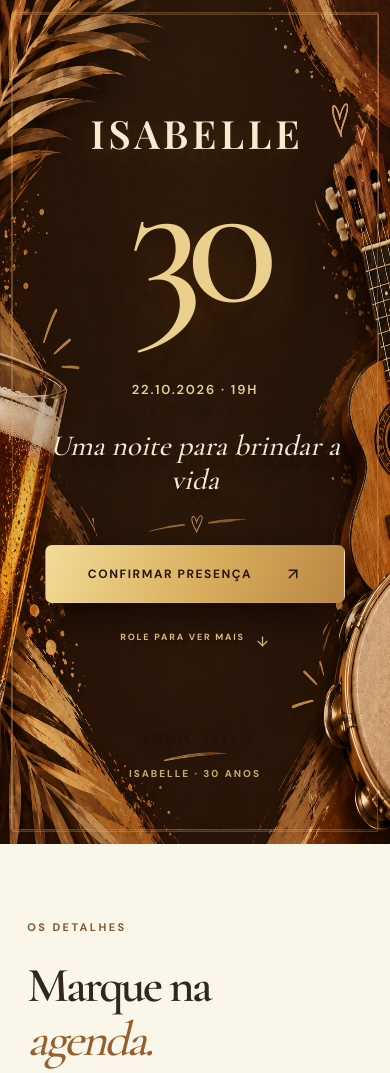
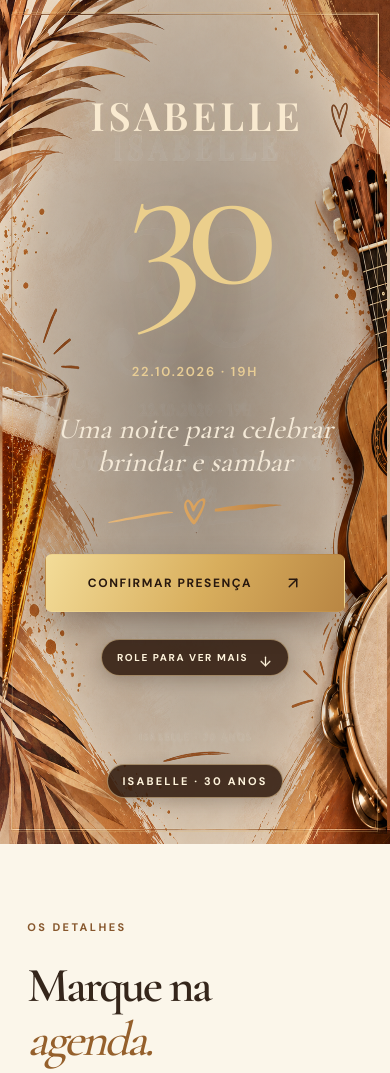
Before and after one commit to FBGdev/convite, a Flask app: page / in a window 390 px wide. Shown: the top 1073 px of the page. Run offline with Flask 3, Linux system fonts and the light colour scheme; parts of the project's set-up code (start-up, migrations or seed data) failed here and were passed over; some libraries are stand-ins or nearby versions.

Commit message:
Improve hero text contrast and update invitation assets

```diff
--- a/static/style.css
+++ b/static/style.css
@@ -257,7 +257,7 @@ td strong{color:#35261b}
 .back-link .ui-icon{font-size:16px}
 
 /* Convite de 30 anos: composição tipográfica sem ilustração. */
-.hero{min-height:100svh;display:flex;flex-direction:column;background:#24160f url('images/fundo.png') center / cover no-repeat}
+.hero{min-height:100svh;display:flex;flex-direction:column;background:#24160f url('images/new-bg.png') center / cover no-repeat}
 .hero:before{background:radial-gradient(ellipse at 50% 45%,rgba(12,6,3,.42),rgba(12,6,3,.18) 58%,transparent 80%)}
 .hero:after{content:'';position:absolute;inset:20px;border:1px solid rgba(224,190,122,.28);pointer-events:none}
 .hero-inner{width:100%;max-width:1000px;min-height:0;flex:1;display:grid;grid-template-columns:1fr;place-items:center;padding:82px 8% 55px}
@@ -267,12 +267,14 @@ td strong{color:#35261b}
 .hero-age{margin:-8px 0 76px;font-family:var(--display);font-size:clamp(190px,31vw,390px);font-weight:500;line-height:.9;letter-spacing:-.085em;color:#ebcf8c;text-shadow:0 12px 55px rgba(199,147,66,.14)}
 .hero-date{display:block;margin:10px 0 0;color:#e8cd95;font-family:var(--body);font-size:clamp(14px,1.5vw,18px);font-weight:600;letter-spacing:.21em;line-height:1.5}
 .hero-tagline{margin:34px 0 0;color:#f4e9d7;font-family:var(--display);font-size:clamp(27px,3.2vw,42px);font-style:italic;line-height:1.15}
-.hero-button{justify-content:center;margin-top:42px;min-width:255px;font-size:12px;letter-spacing:.13em}
-.hero-scroll-hint{display:flex;width:max-content;align-items:center;gap:10px;margin:32px auto 0;color:#d8bb83;font-size:10px;font-weight:700;letter-spacing:.2em;text-decoration:none;transition:color .2s,transform .2s}
-.hero-scroll-hint:hover{color:#f4d99c;transform:translateY(3px)}
+.hero-divider{display:block;width:min(30vw,253px);height:auto;margin:20px auto 0}
+.hero-button{justify-content:center;margin-top:24px;min-width:255px;font-size:12px;letter-spacing:.13em}
+.hero-scroll-hint{display:flex;width:max-content;align-items:center;gap:10px;margin:32px auto 0;padding:10px 15px;border:1px solid rgba(255,226,169,.5);border-radius:999px;background:rgba(51,29,16,.88);box-shadow:0 4px 16px rgba(31,16,8,.22);color:#fff4dc;font-size:11px;font-weight:700;letter-spacing:.16em;text-decoration:none;transition:background .2s,transform .2s}
+.hero-scroll-hint:hover{background:#492b19;transform:translateY(3px)}
 .hero-scroll-hint .ui-icon{font-size:15px;animation:scroll-hint 1.8s ease-in-out infinite}
 @keyframes scroll-hint{0%,100%{transform:translateY(0)}50%{transform:translateY(5px)}}
-.hero-bottom{width:100%;flex:0 0 auto;padding:18px 6.4% 27px;color:#c9aa76}
+.hero-bottom{width:100%;flex:0 0 auto;padding:18px 6.4% 27px;color:#fff4dc;font-size:11px}
+.hero-bottom span{display:inline-block;padding:9px 14px;border:1px solid rgba(255,226,169,.5);border-radius:999px;background:rgba(51,29,16,.88);box-shadow:0 4px 16px rgba(31,16,8,.22)}
 .gifts-inner{max-width:1120px;grid-template-columns:.85fr 1fr;gap:10%;align-items:start}
 .gifts-heading{padding-top:14px}
 .gifts h2{margin:18px 0 19px}
@@ -307,8 +309,9 @@ td strong{color:#35261b}
   .hero-age{margin:0 0 47px;font-size:clamp(178px,49vw,280px)}
   .hero-date{margin:8px 0 0;font-size:13px;letter-spacing:.14em}
   .hero-tagline{margin-top:30px;font-size:clamp(26px,7.5vw,36px)}
-  .hero-button{width:100%;max-width:300px;margin-top:48px}
-  .hero-scroll-hint{margin-top:27px;font-size:9px}
+  .hero-divider{width:min(48vw,220px);margin-top:14px}
+  .hero-button{width:100%;max-width:300px;margin-top:24px}
+  .hero-scroll-hint{margin-top:27px;font-size:10px}
   .hero-bottom{padding:10px 8% 25px;justify-content:center}
   .gifts-inner{display:block}
   .gift-options{margin-top:28px}
--- a/templates/invite.html
+++ b/templates/invite.html
@@ -6,7 +6,8 @@
       <div class="hero-copy">
         <h1 id="hero-title"><span class="hero-name">{{ event.name }}</span><span class="hero-age">30</span></h1>
         <p class="hero-date">{{ event_short_date }} · {{ event_short_time }}</p>
-        <p class="hero-tagline">Uma noite para brindar a vida</p>
+        <p class="hero-tagline">Uma noite para celebrar brindar e sambar</p>
+        <img class="hero-divider" src="{{ url_for('static', filename='icons/coracao_samba.svg') }}" alt="" aria-hidden="true" width="253" height="50">
         <a class="button button-primary hero-button" href="#rsvp-dialog" data-open-rsvp>CONFIRMAR PRESENÇA <span class="ui-icon icon-arrow-up-right" aria-hidden="true"></span></a>
         <a class="hero-scroll-hint" href="#details-title">ROLE PARA VER MAIS <span class="ui-icon icon-arrow-down" aria-hidden="true"></span></a>
       </div>
@@ -41,7 +42,7 @@
       <div class="gifts-heading"><span class="section-label">UM CARINHO A MAIS</span><h2 id="gifts-title">Sugestões de <em>presente.</em></h2><p>Sua presença já é especial. Se quiser me presentear, estas são algumas ideias que vou adorar.</p></div>
       <div class="gift-options">
         <div class="gift-option"><span>01</span><div class="gift-option-copy"><strong>Roupas</strong><small>Parte superior: G · Parte inferior: 44</small></div></div>
-        <div class="gift-option"><span>02</span><strong>Perfumes</strong></div>
+        <div class="gift-option"><span>02</span><div class="gift-option-copy"><strong>Perfumes</strong><small>Florais e adocicados</small></div></div>
         <div class="gift-option"><span>03</span><strong>Bolsas e Acessórios</strong></div>
         {% if event.pix_key %}
         <details class="gift-option gift-pix"><summary><span>04</span><strong>Pix</strong><span class="gift-expand" aria-hidden="true">+</span></summary><div class="gift-pix-content"><p>Se preferir, esta também é uma opção.</p><strong id="pix-key">{{ event.pix_key }}</strong><button id="copy-pix" type="button" aria-label="Copiar chave Pix">Copiar chave Pix</button><small id="copy-pix-status" role="status" aria-live="polite"></small></div></details>
```
Also changed, not shown: tests/test_app.py (+1 -1 lines), README.md, static/icons/coracao_samba.svg (added), static/images/fundo.png (deleted), static/images/new-bg.png (added).
